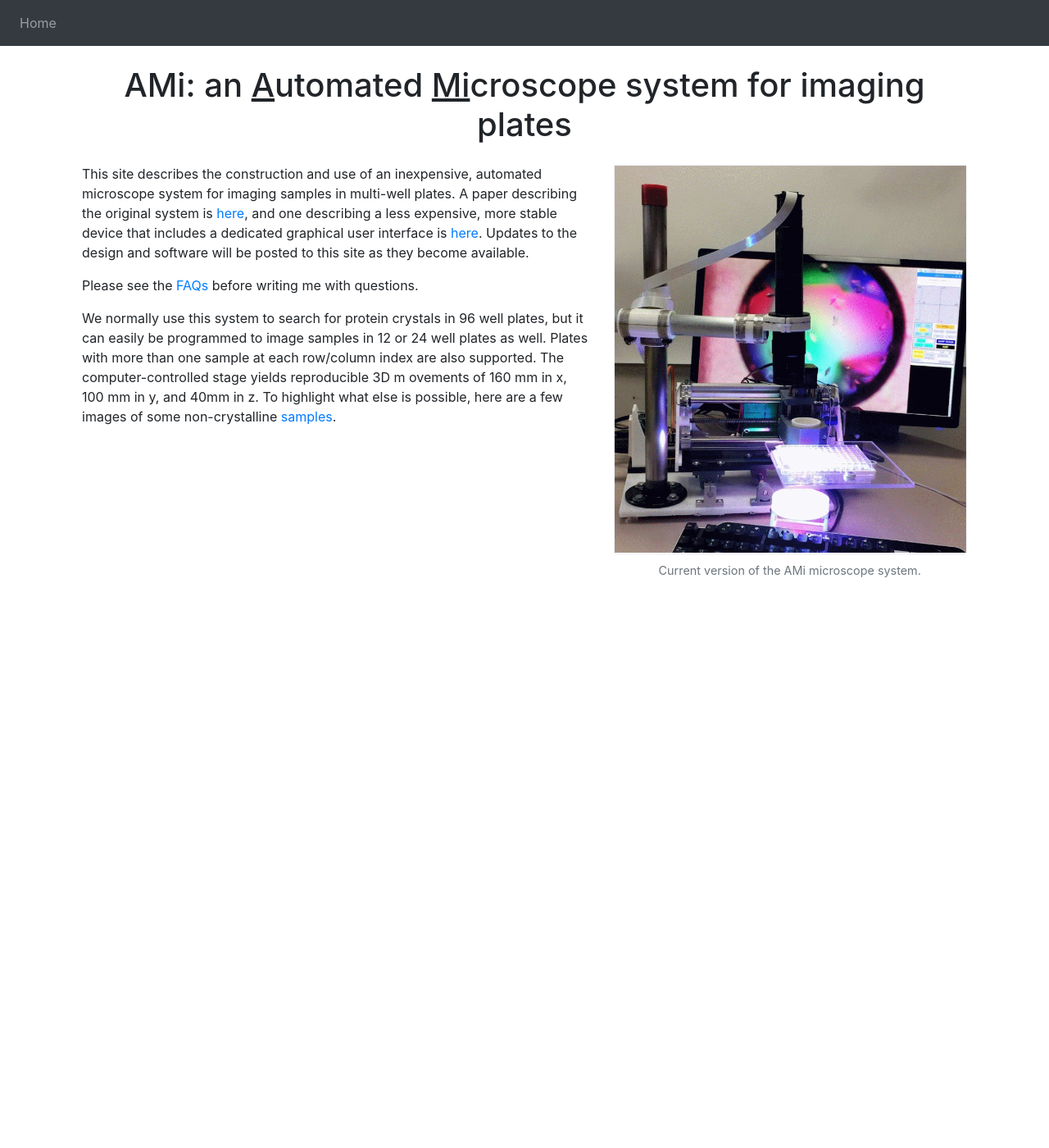
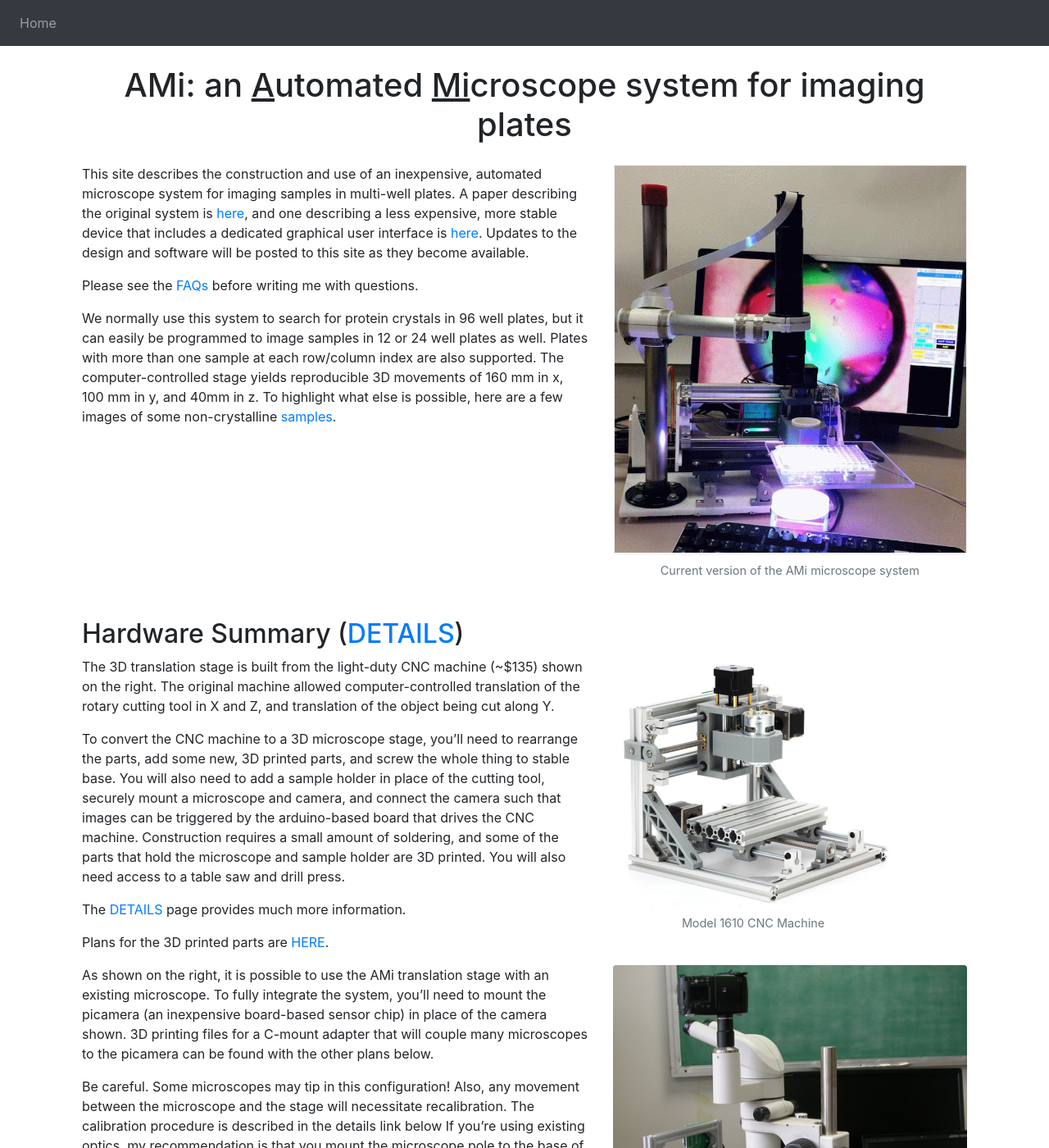
Before and after one commit to EllaBisbee/AMi_Bohm_Lab, a Jekyll site: the page built from index.html, in a window 1280 px wide and 1400 px high. Shown: the whole window at 82% size. Built offline with Jekyll 4.4.1, drawn with Linux system fonts in a browser that asks for light colours; some of the changed text lies outside the part shown.

Commit message:
added hardware summary to home page

```diff
--- a/index.html
+++ b/index.html
@@ -24,16 +24,55 @@ title: AMi
                 programmed to image samples in 12 or 24 well plates
                 as well. Plates with more than one sample at each
                 row/column index are also supported. The
-                computer-controlled stage yields reproducible 3D m
-                ovements of 160 mm in x, 100 mm in y, and 40mm in z.
+                computer-controlled stage yields reproducible 3D
+                movements of 160 mm in x, 100 mm in y, and 40mm in z.
                 To highlight what else is possible, here are a few
                 images of some non-crystalline <a href="/other_samples.html">samples</a>.</p>
         </div>
         <div class="col-md-5">
             <figure class="figure">
-                <img src="{{ "assets/images/current.gif" | relative_url }}" class="figure-img img-fluid rounded" alt="Current version">
-                <figcaption class="figure-caption text-center">Current version of the AMi microscope system.</figcaption>
+                <img src="{{ 'assets/images/current.gif' | relative_url }}" class="figure-img img-fluid rounded" alt="Current version">
+                <figcaption class="figure-caption text-center">Current version of the AMi microscope system</figcaption>
             </figure>
         </div>
     </div>
 </div>
+
+<div class="container py-3">
+    <h2 class="h2">Hardware Summary (<a href="{{ 'assets/documents/hardware.pdf' | relative_url }}">DETAILS</a>)</h2>
+    <div class="row">
+        <div class="col-md-7">
+            <p>The 3D translation stage is built from the light-duty CNC machine (~$135) shown on the right. The original machine allowed computer-controlled translation of the rotary cutting tool in X and Z, and translation of the object being cut along Y.</p>
+            <p>To convert the CNC machine to a 3D microscope stage, you’ll need to rearrange the parts, add some new, 3D printed parts, and screw the whole thing to stable base. You will also need to add a sample holder in place of the cutting tool, securely mount a microscope and camera, and connect the camera such that images can be triggered by the arduino-based board that drives the CNC machine. Construction requires a small amount of soldering, and some of the parts that hold the microscope and sample holder are 3D printed. You will also need access to a table saw and drill press.</p>
+            <p>The <a href="{{ 'assets/documents/hardware.pdf' | relative_url }}">DETAILS</a> page provides much more information.</p>
+            <p>Plans for the 3D printed parts are <a href="{{ 'assets/misc/parts.tar' | relative_url }}">HERE</a>.</p>
+        </div>
+        <div class="col-md-5">
+            <figure class="figure">
+                <img src="{{ 'assets/images/cncmachine.png' | relative_url }}" class="figure-img img-fluid rounded" alt="Model 1610 CNC Machine">
+                <figcaption class="figure-caption text-center">Model 1610 CNC Machine</figcaption>
+            </figure>
+        </div>
+    </div>
+    <div class="row">
+        <div class="col-md-7">
+            <p>As shown on the right, it is possible to use the AMi translation stage with an existing microscope. To fully integrate the system, you’ll need to mount the picamera (an inexpensive board-based sensor chip) in place of the camera shown. 3D printing files for a C-mount adapter that will couple many microscopes to the picamera can be found with the other plans below.</p>
+            <p>Be careful. Some microscopes may tip in this configuration! Also, any movement between the microscope and the stage will necessitate recalibration. The calibration procedure is described in the details link below If you’re using existing optics, my recommendation is that you mount the microscope pole to the base of the translation stage rather than have is physically separated as in the photo.</p>
+        </div>
+        <div class="col-md-5">
+            <figure class="figure">
+                <img src="{{ 'assets/images/hardware.png' | relative_url }}" class="figure-img img-fluid rounded" alt="Model 1610 CNC Machine">
+            </figure>
+        </div>
+    </div>
+    <div class="row">
+        <div class="col-md-2"></div>
+        <div class="col-md-8">
+            <figure class="figure">
+                <img src="{{ 'assets/images/componentconnections.gif' | relative_url }}" class="figure-img img-fluid rounded" alt="Model 1610 CNC Machine">
+                <figcaption class="figure-caption text-center">Connections between the component parts</figcaption>
+            </figure>
+        </div>
+        <div class="col-md-2"></div>
+    </div>
+</div>
```
Also changed, not shown: other parts of index.html (+1 -1 lines), assets/images/cncmachine.png (added), assets/images/componentconnections.gif (added), assets/images/hardware.png (added), 2 other files.
